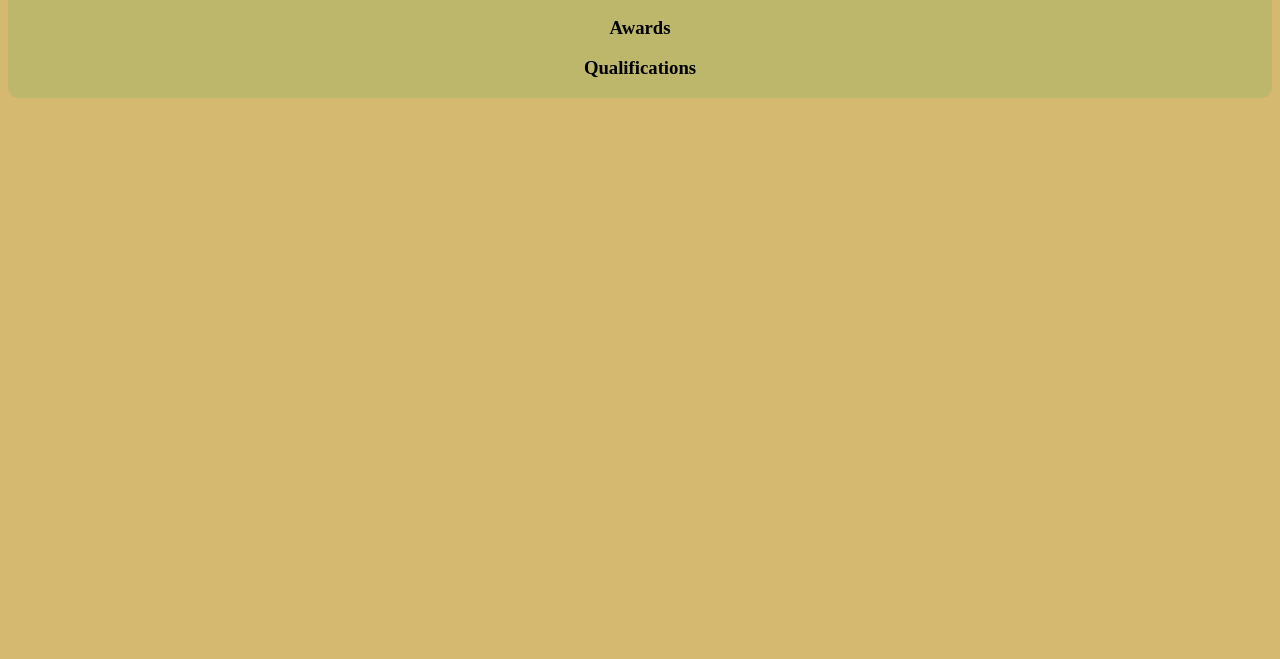
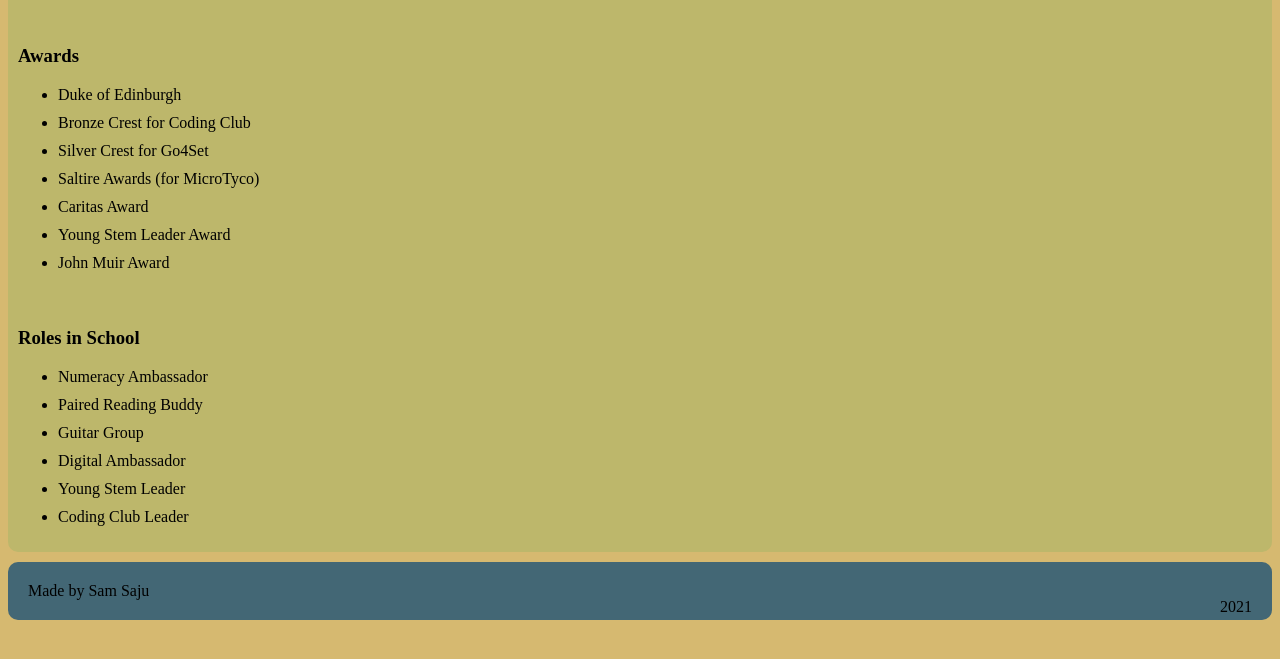
Before and after one commit to atomicsam/resume-website, a plain HTML site: page html/achievements.html in a window 1280 px wide. Shown: the part 135-794 px from the top of the page. Drawn offline with Linux system fonts and the light colour scheme.

Commit message:
Added more text to pages
Refined the styling and added more information to the pages.

```diff
--- a/css/styles2.css
+++ b/css/styles2.css
@@ -73,3 +73,12 @@ footer p {
     margin-top: 10px;
     border-radius: 10px;
 }
+
+.achievements {
+    text-align: left;
+    padding: 10px;
+}
+
+.achievements ul li {
+    margin-bottom: 10px;
+}
--- a/html/achievements.html
+++ b/html/achievements.html
@@ -18,9 +18,34 @@
         <main>
             <div class="home">
                 <h2>Achievements</h2>
-                <h3>Awards</h3>
-                <h3>Qualifications</h3>
+                <div class="achievements">
+                    <h3>Awards</h3>
+                    <ul>
+                        <li>Duke of Edinburgh</li>
+                        <li>Bronze Crest for Coding Club</li>
+                        <li>Silver Crest for Go4Set</li>
+                        <li>Saltire Awards (for MicroTyco)</li>
+                        <li>Caritas Award</li>
+                        <li>Young Stem Leader Award</li>
+                        <li>John Muir Award</li>
+                    </ul>
+                </div>
+                <div class="achievements">
+                    <h3>Roles in School</h3>
+                    <ul>
+                        <li>Numeracy Ambassador</li>
+                        <li>Paired Reading Buddy</li>
+                        <li>Guitar Group</li>
+                        <li>Digital Ambassador</li>
+                        <li>Young Stem Leader</li>
+                        <li>Coding Club Leader</li>
+                    </ul>
+                </div>
             </div>
         </main>
+        <footer>
+            <p>Made by Sam Saju</p>
+            <p class="footerfloatright">2021</p>
+        </footer>
     </body>
 </html>
```
Also changed, not shown: html/aboutme.html (+4 -0 lines).
